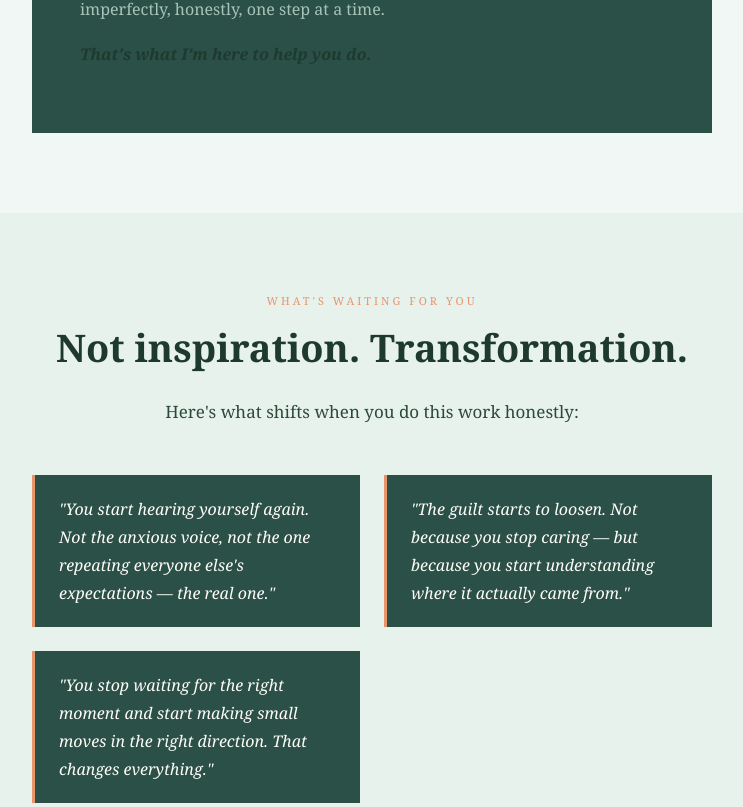
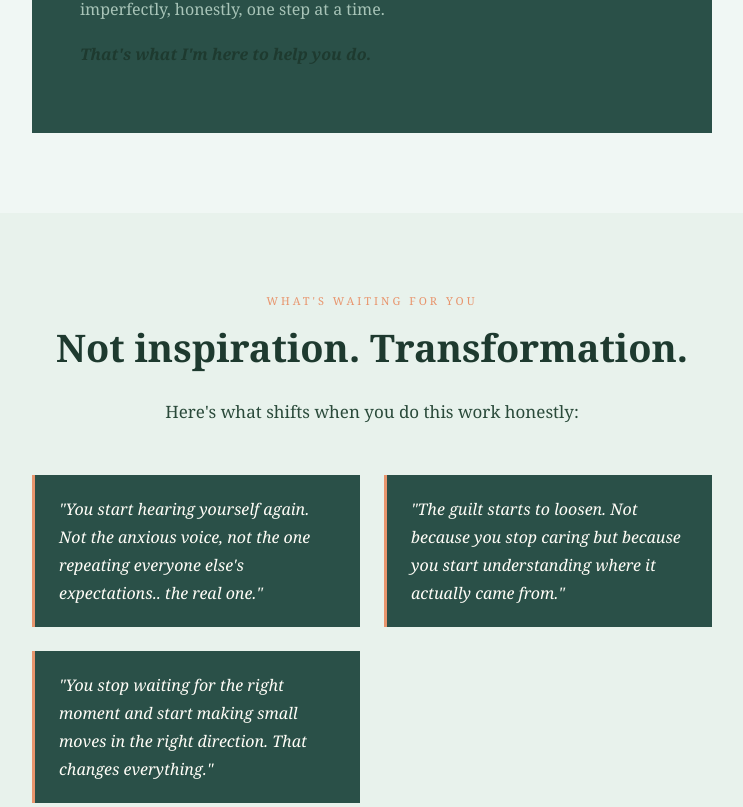
Before and after one commit to Blubell26/Wildhearts, a plain HTML site: page index.html in a window 1280 px wide. Shown: the part 4772-5579 px from the top of the page, without its empty margins (268-1011 px from the left). Drawn offline with Linux system fonts and the light colour scheme.

Commit message:
Update index.html

```diff
--- a/index.html
+++ b/index.html
@@ -172,7 +172,7 @@ footer { background: #122620; padding: 32px 24px; text-align: center; }
       <p style="font-size:17px; color:#a8c4b8; font-style:italic; max-width:500px; margin:0 auto;">Each week builds on the last. Each one goes somewhere the previous one couldn't.</p>
     </div>
     <div class="weeks-grid">
-      <div class="week-card"><p class="week-number">Week One</p><h3 class="week-title">Waking Up</h3><p class="week-desc">Before anything can change, you have to be willing to see where you actually are. Not the version you present to the world — the real one. We start here.</p></div>
+      <div class="week-card"><p class="week-number">Week One</p><h3 class="week-title">Waking Up</h3><p class="week-desc">Before anything can change, you have to be willing to see where you actually are. Not the version you present to the world but the real one. We start here.</p></div>
       <div class="week-card"><p class="week-number">Week Two</p><h3 class="week-title">Desire &amp; Fear</h3><p class="week-desc">There are two kinds of desire and two kinds of fear. Most of us have never been taught to tell them apart. That changes this week.</p></div>
       <div class="week-card"><p class="week-number">Week Three</p><h3 class="week-title">Choosing Differently</h3><p class="week-desc">You don't just make choices. Over time, your choices make you. This week is about seeing the patterns and making one quiet decision to begin changing them.</p></div>
       <div class="week-card"><p class="week-number">Week Four</p><h3 class="week-title">Building Your Life</h3><p class="week-desc">The path doesn't appear before you step onto it. It appears as you walk. This week is about taking the next honest step without waiting until you're sure.</p></div>
@@ -208,8 +208,8 @@ footer { background: #122620; padding: 32px 24px; text-align: center; }
     <h2 class="section-title" style="text-align:center;">Not inspiration. Transformation.</h2>
     <p class="body-text" style="text-align:center; margin-bottom: 48px;">Here's what shifts when you do this work honestly:</p>
     <div style="display: grid; grid-template-columns: repeat(auto-fit, minmax(260px, 1fr)); gap: 24px;">
-      <div style="border-left: 3px solid #e8956d; padding: 20px 24px; background: #2a5048;"><p style="font-size:16px; color:#fffdf7; line-height:1.75; font-style:italic;">"You start hearing yourself again. Not the anxious voice, not the one repeating everyone else's expectations — the real one."</p></div>
-      <div style="border-left: 3px solid #e8956d; padding: 20px 24px; background: #2a5048;"><p style="font-size:16px; color:#fffdf7; line-height:1.75; font-style:italic;">"The guilt starts to loosen. Not because you stop caring — but because you start understanding where it actually came from."</p></div>
+      <div style="border-left: 3px solid #e8956d; padding: 20px 24px; background: #2a5048;"><p style="font-size:16px; color:#fffdf7; line-height:1.75; font-style:italic;">"You start hearing yourself again. Not the anxious voice, not the one repeating everyone else's expectations.. the real one."</p></div>
+      <div style="border-left: 3px solid #e8956d; padding: 20px 24px; background: #2a5048;"><p style="font-size:16px; color:#fffdf7; line-height:1.75; font-style:italic;">"The guilt starts to loosen. Not because you stop caring but because you start understanding where it actually came from."</p></div>
       <div style="border-left: 3px solid #e8956d; padding: 20px 24px; background: #2a5048;"><p style="font-size:16px; color:#fffdf7; line-height:1.75; font-style:italic;">"You stop waiting for the right moment and start making small moves in the right direction. That changes everything."</p></div>
     </div>
   </div>
```
